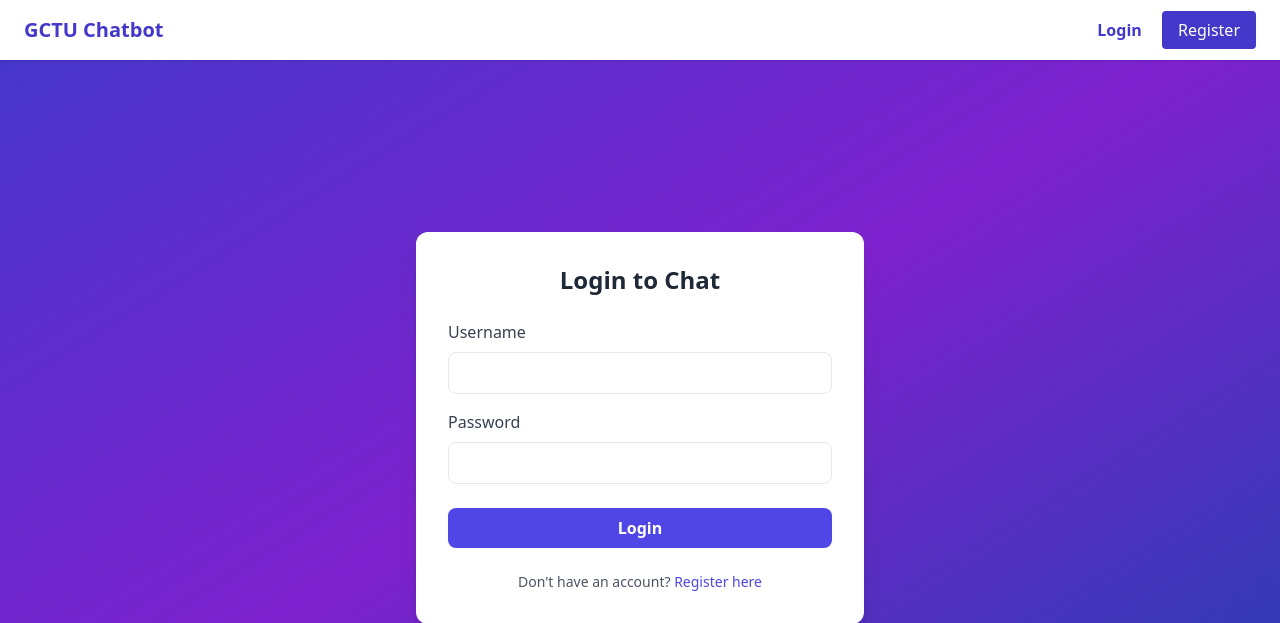
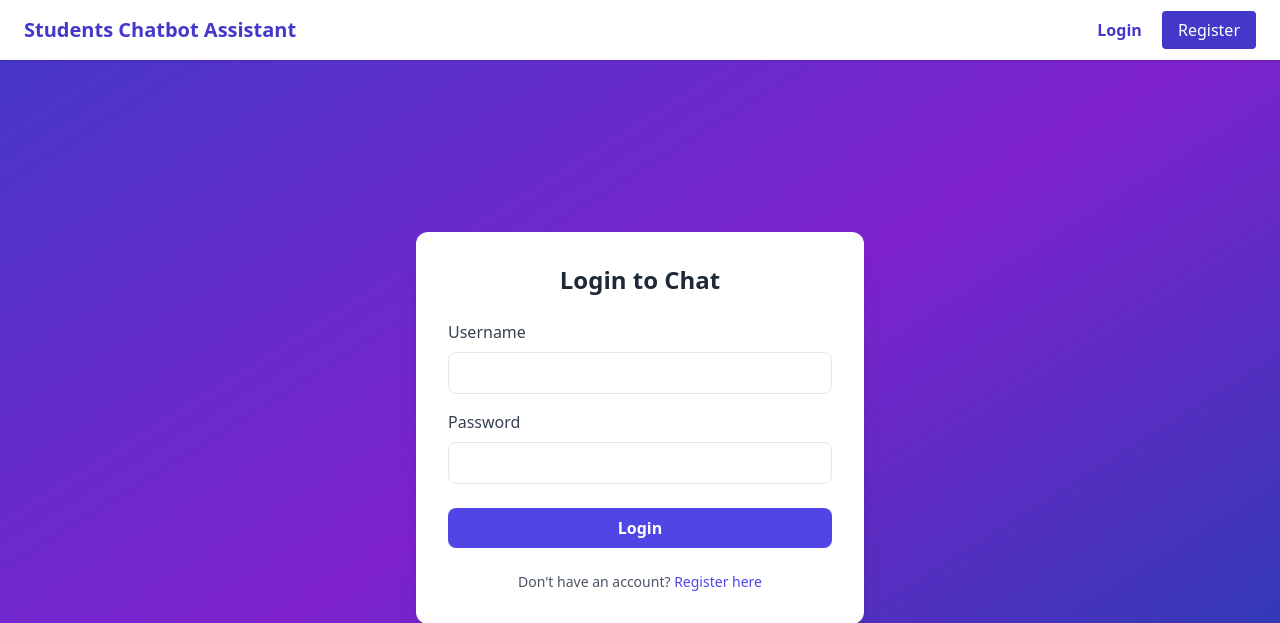
Before and after one commit to Gibsondignity/gctu-chatbot, a Django app: template templates/login.html in a window 1280 px wide. Shown: the top 623 px of the page. Run offline with Django 5.2, Linux system fonts and the light colour scheme; the template is opened without the code that fills it, so the values that code supplies are empty; some libraries are stand-ins or nearby versions.

Commit message:
headers has been updated

```diff
--- a/templates/header.html
+++ b/templates/header.html
@@ -2,7 +2,7 @@
 {% load static %}
 <header class="bg-white shadow sticky top-0 z-50">
   <div class="container mx-auto px-6 py-4 flex justify-between items-center">
-    <a href="{% url 'landing' %}" class="text-xl font-bold text-indigo-700">GCTU Chatbot</a>
+    <a href="{% url 'landing' %}" class="text-xl font-bold text-indigo-700"> Students Chatbot Assistant </a>
     <div class="space-x-4">
       <a href="{% url 'login' %}" class="text-indigo-700 font-semibold hover:underline">Login</a>
       <a href="{% url 'register' %}" class="bg-indigo-700 text-white px-4 py-2 rounded hover:bg-indigo-800 transition">Register</a>
```
